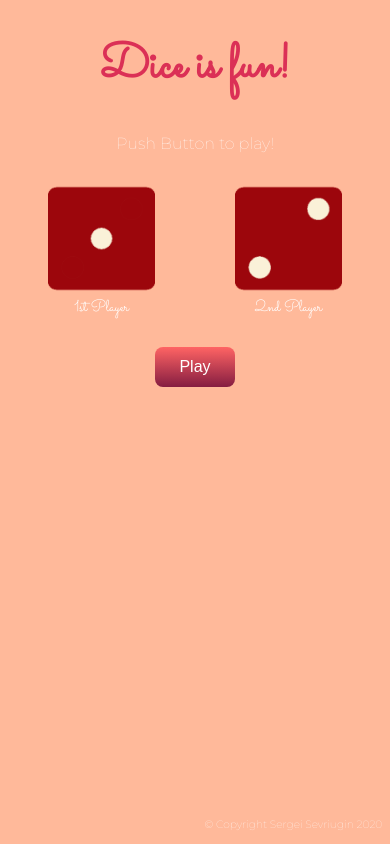
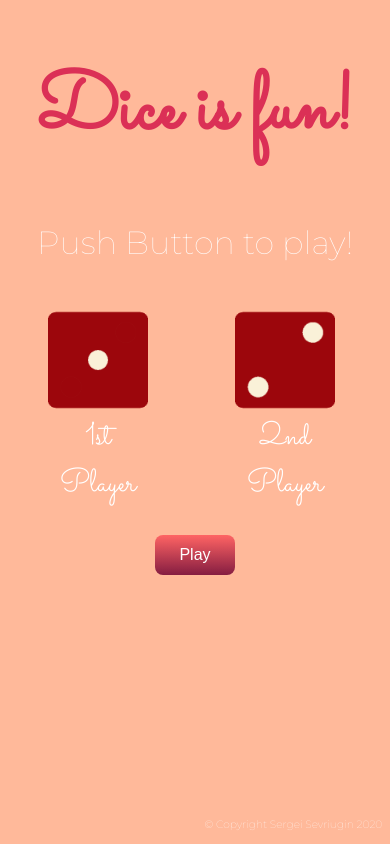
Before and after one commit to sevriugin/Dicee, a plain HTML site: page index.html in a window 390 px wide. Drawn offline with Linux system fonts and the light colour scheme.

Commit message:
fix 4 iPhone

```diff
--- a/css/styles.css
+++ b/css/styles.css
@@ -134,12 +134,16 @@ footer {
 }
 
 @media screen and (max-width: 450px) {
+  .dice img {
+    max-width: 100px;
+  }
+
   .header {
-    font-size: 3rem;
+    font-size: 5rem;
   }
 
   .message {
-    font-size: 1rem;
+    font-size: 2rem;
   }
 
   .board {
@@ -147,7 +151,7 @@ footer {
   }
 
   figcaption {
-    font-size: 1rem;
+    font-size: 2rem;
   }
 
   button {
```
